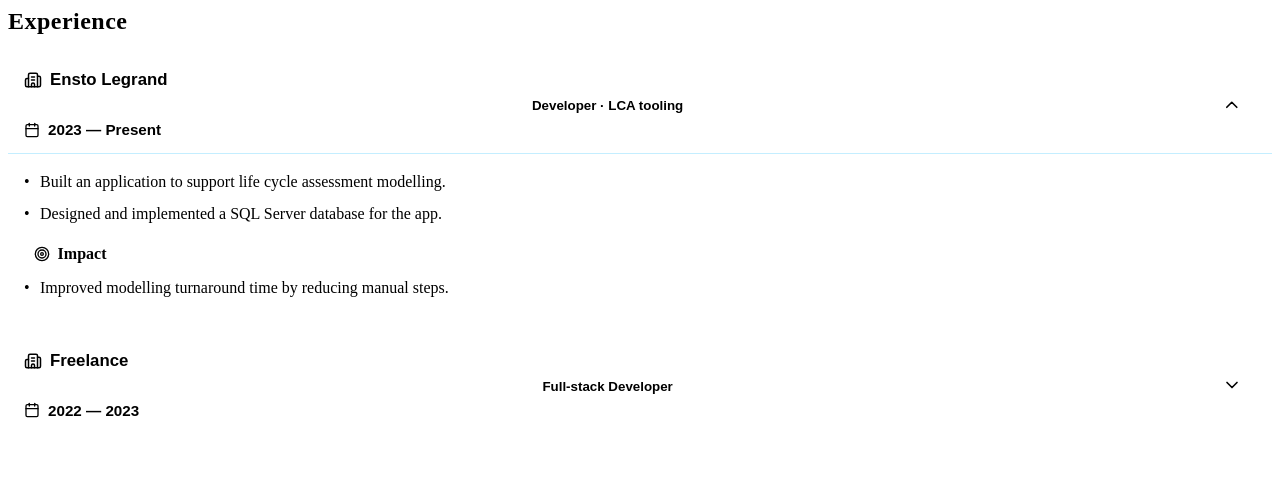
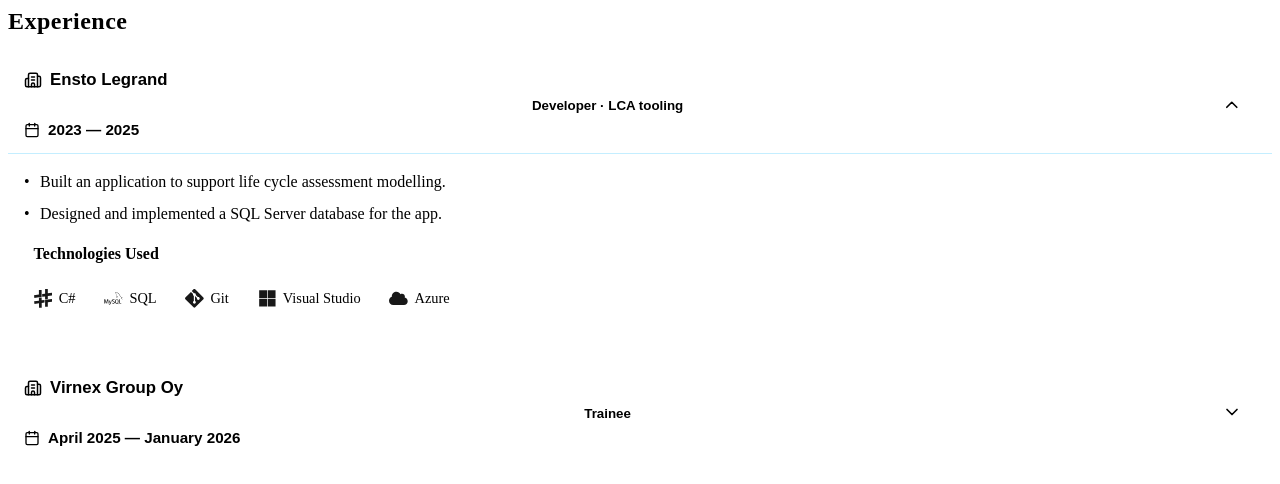
Before and after one commit to t0mperi/Portfolio-Tomperi, a Next.js app: page /Experience in a window 1280 px wide. Shown: the top 484 px of the page. Built offline with nearby package versions, Linux system fonts and the light colour scheme.

Commit message:
Add skills section to Experience component; update job details and styles

```diff
--- a/src/pages/Experience.css
+++ b/src/pages/Experience.css
@@ -342,6 +342,29 @@
   color: var(--text-secondary);
 }
 
+.xp-skills {
+  margin-top: .85rem;
+  display: grid;
+  gap: .5rem;
+}
+
+.xp-skills-label {
+  width: fit-content;
+  border: 2px solid var(--border-dark);
+  background: var(--bg-card);
+  color: var(--text-primary);
+  padding: .3rem .6rem;
+  border-radius: 0;
+  font-weight: 800;
+  display: flex;
+  align-items: center;
+  gap: 0.5rem;
+}
+
+.xp-skills .tag-list {
+  margin-top: 0.5rem;
+}
+
 .xp-impact {
   margin-top: .85rem;
   display: grid;
--- a/src/pages/Experience.tsx
+++ b/src/pages/Experience.tsx
@@ -1,12 +1,52 @@
 import './Experience.css';
-import { useState } from 'react';
+import React, { useState } from 'react';
 import { motion, AnimatePresence } from 'framer-motion';
-import { ChevronDown, Building2, Calendar, Target } from 'lucide-react';
+import { ChevronDown, Building2, Calendar } from 'lucide-react';
 import ScrollAnimation from '../components/ScrollAnimation';
+import Tag from '../components/Tag';
+import {
+  SiHtml5,
+  SiCss3,
+  SiJavascript,
+  SiReact,
+  SiTypescript,
+  SiSpring,
+  SiNodedotjs,
+  SiMysql,
+  SiDocker,
+  SiGit,
+  SiPython,
+  SiGithub,
+  SiSharp,
+} from 'react-icons/si';
+import { FaJava, FaMicrosoft, FaCode, FaCloud } from 'react-icons/fa';
 
 export default function Experience() {
   const [openEnsto, setOpenEnsto] = useState(true);
-  const [openFreelance, setOpenFreelance] = useState(false);
+  const [openVirnex, setOpenVirnex] = useState(false);
+
+  const skillIcons: Record<string, React.ReactElement> = {
+    'HTML': <SiHtml5 />,
+    'CSS': <SiCss3 />,
+    'JavaScript': <SiJavascript />,
+    'React': <SiReact />,
+    'TypeScript': <SiTypescript />,
+    'Java': <FaJava />,
+    'C#': <SiSharp />,
+    'Spring Boot': <SiSpring />,
+    'Node.js': <SiNodedotjs />,
+    'SQL': <SiMysql />,
+    'Docker': <SiDocker />,
+    'Git': <SiGit />,
+    'Python': <SiPython />,
+    'Visual Studio': <FaMicrosoft />,
+    'VS Code': <FaCode />,
+    'GitHub': <SiGithub />,
+    'Azure': <FaCloud />,
+  };
+
+  const enstoSkills = ['C#', 'SQL', 'Git', 'Visual Studio', 'Azure'];
+  const virnexSkills = ['React', 'TypeScript', 'Git', 'VS Code', 'Devops'];
 
   return (
     <section id="experience" className="section">
@@ -30,7 +70,7 @@ export default function Experience() {
               <div className="xp-role">Developer · LCA tooling</div>
               <div className="xp-meta">
                 <Calendar size={16} />
-                <span>2023 — Present</span>
+                <span>2023 — 2025</span>
               </div>
             </div>
             <motion.div
@@ -55,14 +95,18 @@ export default function Experience() {
                   <li>Built an application to support life cycle assessment modelling.</li>
                   <li>Designed and implemented a SQL Server database for the app.</li>
                 </ul>
+                <div className="xp-skills">
+                  <div className="xp-skills-label">Technologies Used</div>
+                  <div className="tag-list">
+                    {enstoSkills.map((skill) => (
+                      <Tag key={skill} variant="skill">
+                        {skillIcons[skill] && <span className="skill-icon">{skillIcons[skill]}</span>}
+                        {skill}
+                      </Tag>
+                    ))}
+                  </div>
+                </div>
                 <div className="xp-impact">
-                  <div className="xp-impact-label">
-                    <Target size={16} />
-                    <span>Impact</span>
-                  </div>
-                  <ul className="xp-list">
-                    <li>Improved modelling turnaround time by reducing manual steps.</li>
-                  </ul>
                 </div>
               </motion.div>
             )}
@@ -73,23 +117,23 @@ export default function Experience() {
           <button
             className="xp-card-head"
             type="button"
-            onClick={() => setOpenFreelance((v) => !v)}
-            aria-expanded={openFreelance}
+            onClick={() => setOpenVirnex((v) => !v)}
+            aria-expanded={openVirnex}
           >
             <div className="xp-card-info">
               <div className="xp-company">
                 <Building2 size={18} />
-                <span>Freelance</span>
+                <span>Virnex Group Oy</span>
               </div>
-              <div className="xp-role">Full-stack Developer</div>
+              <div className="xp-role">Trainee</div>
               <div className="xp-meta">
                 <Calendar size={16} />
-                <span>2022 — 2023</span>
+                <span>April 2025 — January 2026</span>
               </div>
             </div>
             <motion.div
               className="xp-chevron"
-              animate={{ rotate: openFreelance ? 180 : 0 }}
+              animate={{ rotate: openVirnex ? 180 : 0 }}
               transition={{ duration: 0.3 }}
             >
               <ChevronDown size={20} />
@@ -97,7 +141,7 @@ export default function Experience() {
           </button>
 
           <AnimatePresence>
-            {openFreelance && (
+            {openVirnex && (
               <motion.div
                 className="xp-body"
                 initial={{ height: 0, opacity: 0 }}
@@ -106,7 +150,19 @@ export default function Experience() {
                 transition={{ duration: 0.3 }}
               >
                 <ul className="xp-list">
+                  <li>Worked in a team to build a web application for a client.</li>
                 </ul>
+                <div className="xp-skills">
+                  <div className="xp-skills-label">Technologies Used</div>
+                  <div className="tag-list">
+                    {virnexSkills.map((skill) => (
+                      <Tag key={skill} variant="skill">
+                        {skillIcons[skill] && <span className="skill-icon">{skillIcons[skill]}</span>}
+                        {skill}
+                      </Tag>
+                    ))}
+                  </div>
+                </div>
               </motion.div>
             )}
           </AnimatePresence>
```
